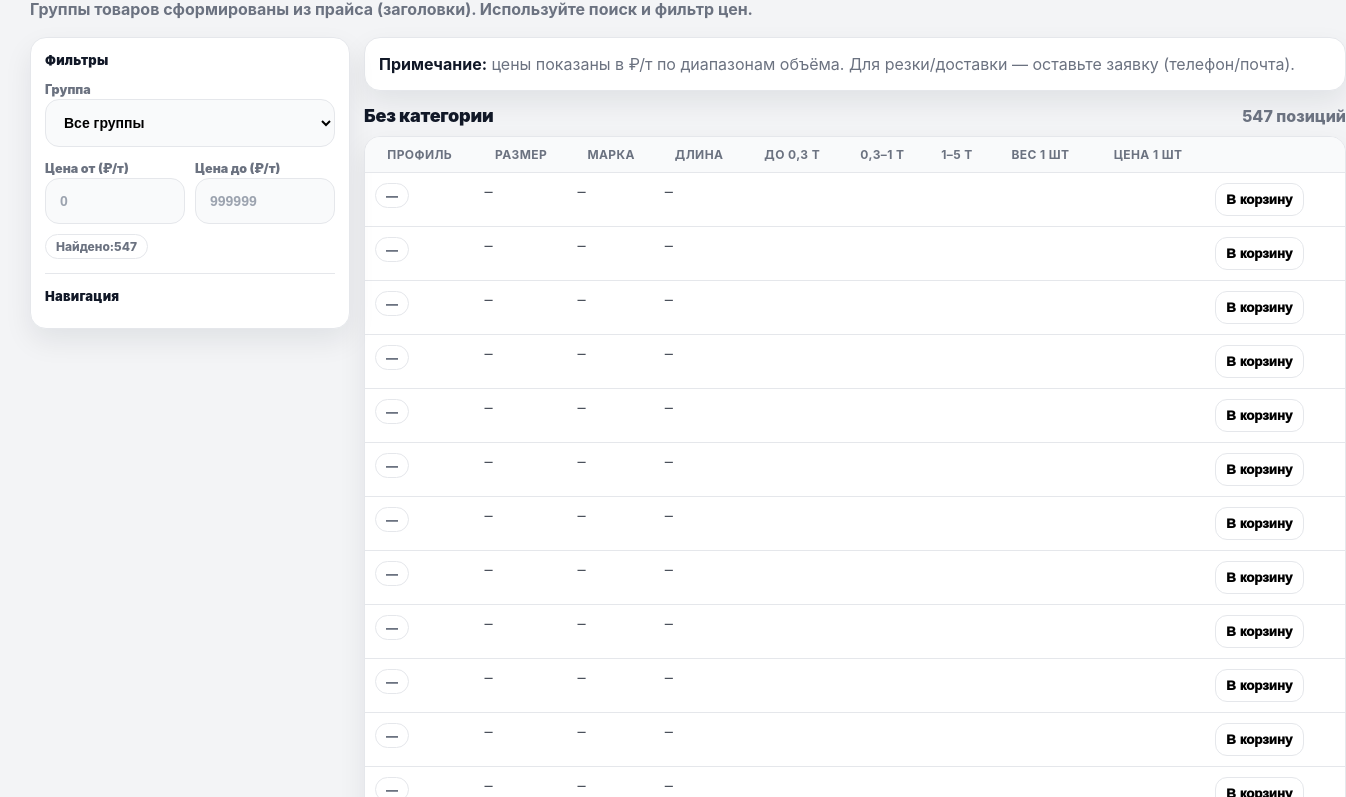
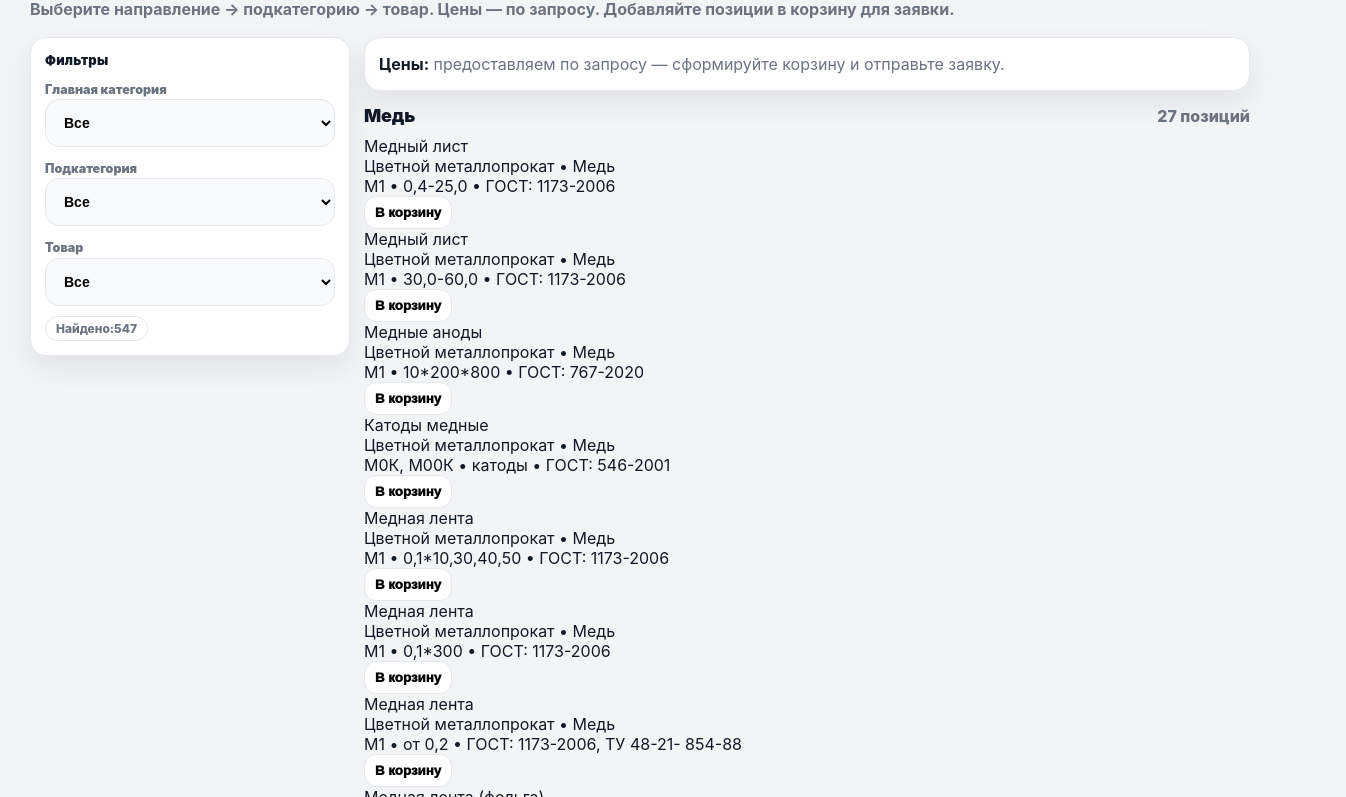
Before and after one commit to Kelvin-Web-stroy/metall, a plain HTML site: page catalog.html in a window 1280 px wide. Shown: the part 136-933 px from the top of the page, 1346 px wide, since content can reach past the window. Drawn offline with Linux system fonts and the light colour scheme.

Commit message:
Add files via upload

```diff
--- a/catalog.html
+++ b/catalog.html
@@ -4,7 +4,7 @@
   <meta charset="utf-8"/>
   <meta name="viewport" content="width=device-width,initial-scale=1"/>
   <title>Каталог — ГераМеталл</title>
-  <meta name="description" content="Каталог по прайсу: группы (синие заголовки), поиск, фильтр цен."/>
+  <meta name="description" content="Каталог: 3 уровня — направление → подкатегория → товар. Добавление в корзину для заявки."/>
   <link rel="stylesheet" href="assets/site.css"/>
   <link rel="stylesheet" href="assets/catalog.css"/>
 </head>
@@ -14,10 +14,8 @@
   <div class="container">
     <div class="head">
       <a class="brand" href="index.html">
-          <span class="logo" aria-hidden="true">
-            <!-- <img src="assets/logo.png" alt="ГераМеталл"> -->
-          </span>
-          <span class="name">ГераМеталл<span class="tag">каталог и цены</span></span>
+        <span class="logo" aria-hidden="true"></span>
+        <span class="name">ГераМеталл<span class="tag">каталог</span></span>
       </a>
 
       <a class="catalog-btn" href="catalog.html" title="Каталог">
@@ -26,7 +24,7 @@
       </a>
 
       <form class="search" onsubmit="return false">
-          <input id="q" placeholder="Поиск: марка, размер, профиль, ГОСТ…" />
+        <input id="q" placeholder="Поиск по товарам и описанию…" />
         <button type="button" id="btnFind">Найти</button>
       </form>
 
@@ -35,7 +33,6 @@
           🛒 Корзина
           <span class="cart-badge" data-cart-badge style="display:none">0</span>
         </a>
-
         <div class="mini-links">
           <a href="index.html#contacts">Контакты</a>
           <span>·</span>
@@ -48,43 +45,40 @@
 </header>
 
 <main class="container page">
-    <h1 class="page-title">Каталог и цены</h1>
-    <p class="page-sub">Группы товаров сформированы из прайса (заголовки). Используйте поиск и фильтр цен.</p>
+  <h1 class="page-title">Каталог</h1>
+  <p class="page-sub">Выберите направление → подкатегорию → товар. Цены — по запросу. Добавляйте позиции в корзину для заявки.</p>
 
   <div class="catalog-wrap">
     <aside class="sidebar">
       <h3>Фильтры</h3>
 
-        <label class="small" style="color:var(--muted); font-weight:900">Группа</label>
-        <select id="cat" class="field">
-          <option value="">Все группы</option>
+      <label class="small" style="color:var(--muted); font-weight:900">Главная категория</label>
+      <select id="main" class="field">
+        <option value="">Все</option>
       </select>
 
-        <div class="filters">
-          <div>
-            <label class="small" style="color:var(--muted); font-weight:900">Цена от (₽/т)</label>
-            <input id="pmin" class="field" inputmode="numeric" placeholder="0"/>
-          </div>
-          <div>
-            <label class="small" style="color:var(--muted); font-weight:900">Цена до (₽/т)</label>
-            <input id="pmax" class="field" inputmode="numeric" placeholder="999999"/>
-          </div>
-        </div>
+      <div style="height:10px"></div>
+
+      <label class="small" style="color:var(--muted); font-weight:900">Подкатегория</label>
+      <select id="sub" class="field">
+        <option value="">Все</option>
+      </select>
+
+      <div style="height:10px"></div>
+
+      <label class="small" style="color:var(--muted); font-weight:900">Товар</label>
+      <select id="prod" class="field">
+        <option value="">Все</option>
+      </select>
 
       <div style="margin-top:10px">
         <span class="pill">Найдено: <span id="count">—</span></span>
-        </div>
-
-        <div class="side-nav">
-          <hr style="border:none;border-top:1px solid var(--border); margin:14px 0"/>
-          <h3>Навигация</h3>
-          <div id="nav" class="navlist"></div>
       </div>
     </aside>
 
     <section>
       <div class="notice">
-          <b>Примечание:</b> цены показаны в ₽/т по диапазонам объёма. Для резки/доставки — оставьте заявку (телефон/почта).
+        <b>Цены:</b> предоставляем по запросу — сформируйте корзину и отправьте заявку.
       </div>
 
       <div id="out" style="margin-top:14px"></div>
@@ -96,7 +90,7 @@
   <div class="container foot">
     <div>
       <b>ГераМеталл</b><br/>
-        <div class="small">Каталог подтягивается из <b>products.json</b>. Для наличия и сроков — запросите счёт.</div>
+      <div class="small">Данные каталога подтягиваются из <b>products.json</b>.</div>
     </div>
     <div>
       <b>Контакты</b><br/>
@@ -106,51 +100,63 @@
   </div>
 </footer>
 
-  <!-- ВАЖНО: app.js подключаем ДО основного скрипта, чтобы cartAdd() был доступен -->
 <script src="assets/app.js"></script>
 
 <script>
   document.getElementById('y').textContent = new Date().getFullYear();
 
-    const fmtInt = (n) => (n===null || n===undefined || n==="" ? "" : new Intl.NumberFormat('ru-RU').format(n));
-    const fmtMoney = (n) => (n===null || n===undefined || n==="" ? "" : new Intl.NumberFormat('ru-RU', {maximumFractionDigits: 2}).format(n));
-
-    function slugify(text){
-      return (text || "")
-        .toString().trim().toLowerCase()
-        .replace(/[^\p{L}\p{N}\s-]/gu, "")
-        .replace(/\s+/g, "-")
-        .slice(0, 80) || "cat";
-    }
-
-    function rowMatches(p, q){
-      if(!q) return true;
-      const hay = (p.category+" "+p.profile+" "+p.size+" "+p.steel+" "+p.length_m).toLowerCase();
-      return hay.includes(q.toLowerCase());
-    }
-
-    function withinPrice(p, min, max){
-      const v = p.price_ton_to_0_3 ?? p.price_ton_0_3_1 ?? p.price_ton_1_5;
-      if(v===null || v===undefined) return true;
-      if(min && v < min) return false;
-      if(max && v > max) return false;
-      return true;
-    }
-
-    function readHashSearch(){
-      const h = (location.hash || "");
-      if(!h) return null;
-      if(h.startsWith("#search=")){
-        try{ return decodeURIComponent(h.slice("#search=".length)); }
-        catch(e){ return h.slice("#search=".length); }
-      }
-      return null;
-    }
-
   function escapeHtml(str){
     return (str || '').toString()
       .replaceAll('&','&amp;').replaceAll('<','&lt;').replaceAll('>','&gt;')
       .replaceAll('"','&quot;').replaceAll("'","&#039;");
+  }
+
+  function parseParams(){
+    const qp = new URLSearchParams(location.search || "");
+    const hp = new URLSearchParams((location.hash || "").replace(/^#/, ""));
+    return {
+      main: hp.get("main") || qp.get("main") || "",
+      sub: hp.get("sub") || qp.get("sub") || "",
+      prod: hp.get("prod") || qp.get("prod") || "",
+      q: hp.get("search") || qp.get("search") || "",
+    };
+  }
+
+  function matchText(p, q){
+    if(!q) return true;
+    const hay = (p.main+" "+p.sub+" "+p.product+" "+(p.description||"")+" "+(p.gost||"")).toLowerCase();
+    return hay.includes(q.toLowerCase());
+  }
+
+  function renderList(title, list){
+    const rows = list.map(p=>{
+      const data = encodeURIComponent(JSON.stringify(p));
+      const desc = [p.description, p.gost ? ("ГОСТ: "+p.gost) : ""].filter(Boolean).join(" • ");
+      return `
+        <div class="prod-card">
+          <div class="prod-main">
+            <div class="prod-title">${escapeHtml(p.product)}</div>
+            <div class="prod-sub">${escapeHtml([p.main, p.sub].filter(Boolean).join(" • "))}</div>
+            ${desc ? `<div class="prod-desc">${escapeHtml(desc)}</div>` : ``}
+          </div>
+          <div class="prod-actions">
+            <button class="add-btn" data-add="${data}">В корзину</button>
+          </div>
+        </div>
+      `;
+    }).join("");
+
+    return `
+      <section class="cat-section">
+        <div class="cat-head">
+          <h2 class="cat-title">${escapeHtml(title)}</h2>
+          <div class="cat-meta">${list.length} позиций</div>
+        </div>
+        <div class="prod-list">
+          ${rows || `<div class="notice">По текущим фильтрам ничего не найдено.</div>`}
+        </div>
+      </section>
+    `;
   }
 
   function bindAddButtons(){
@@ -166,201 +172,90 @@
     });
   }
 
-    function renderSection(cat, list){
-      const id = slugify(cat);
-      const meta = `${list.length} позиций`;
-
-      const mCards = list.map(p => {
-        const data = encodeURIComponent(JSON.stringify(p));
-
-        const title = `${p.profile || "Позиция"} ${p.size || ""}`.trim();
-        const sub = [
-          p.steel ? `Марка: ${p.steel}` : "",
-          p.length_m ? `Длина: ${p.length_m}` : "",
-          (p.weight_kg ?? "") !== "" ? `Вес 1 шт: ${p.weight_kg} кг` : ""
-        ].filter(Boolean).join(" • ");
-
-        return `
-          <div class="m-card">
-            <div class="m-top">
-              <div>
-                <div class="m-title">${escapeHtml(title)}</div>
-                <div class="m-sub">${escapeHtml(sub)}</div>
-              </div>
-              <span class="badge">₽/т</span>
-            </div>
-
-            <div class="m-prices">
-              <div class="m-price"><b>до 0,3 т</b><span>${fmtInt(p.price_ton_to_0_3) || "—"} ₽/т</span></div>
-              <div class="m-price"><b>0,3–1 т</b><span>${fmtInt(p.price_ton_0_3_1) || "—"} ₽/т</span></div>
-              <div class="m-price"><b>1–5 т</b><span>${fmtInt(p.price_ton_1_5) || "—"} ₽/т</span></div>
-              <div class="m-price"><b>Цена 1 шт</b><span>${fmtMoney(p.price_piece_rub) || "—"} ₽</span></div>
-            </div>
-
-            <div class="m-add">
-              <button class="add-btn" data-add="${data}">В корзину</button>
-              <a class="btn primary" href="cart.html">Оформить</a>
-            </div>
-          </div>
-        `;
-      }).join("");
-
-      const rows = list.map(p => {
-        const data = encodeURIComponent(JSON.stringify(p));
-        return `
-          <tr>
-            <td><span class="badge">${escapeHtml(p.profile || "—")}</span></td>
-            <td class="mono">${escapeHtml(p.size || "—")}</td>
-            <td class="mono">${escapeHtml(p.steel || "—")}</td>
-            <td class="mono">${escapeHtml(p.length_m || "—")}</td>
-            <td class="mono">${fmtInt(p.price_ton_to_0_3) || ""}</td>
-            <td class="mono">${fmtInt(p.price_ton_0_3_1) || ""}</td>
-            <td class="mono">${fmtInt(p.price_ton_1_5) || ""}</td>
-            <td class="mono">${escapeHtml((p.weight_kg ?? "") + "")}</td>
-            <td class="mono">${fmtMoney(p.price_piece_rub) || ""}</td>
-            <td><button class="add-btn" data-add="${data}">В корзину</button></td>
-          </tr>
-        `;
-      }).join("");
-
-      return `
-        <section class="cat-section" id="${id}">
-          <div class="cat-head">
-            <h2 class="cat-title">${escapeHtml(cat)}</h2>
-            <div class="cat-meta">${meta}</div>
-          </div>
-
-          <div class="m-cards">${mCards}</div>
-
-          <div class="table-wrap">
-            <table class="table">
-              <thead>
-                <tr>
-                  <th>Профиль</th>
-                  <th>Размер</th>
-                  <th>Марка</th>
-                  <th>Длина</th>
-                  <th>до 0,3 т</th>
-                  <th>0,3–1 т</th>
-                  <th>1–5 т</th>
-                  <th>Вес 1 шт</th>
-                  <th>Цена 1 шт</th>
-                  <th></th>
-                </tr>
-              </thead>
-              <tbody>
-                ${rows || `<tr><td colspan="10" style="color:var(--muted)">Нет позиций по фильтрам</td></tr>`}
-              </tbody>
-            </table>
-          </div>
-        </section>
-      `;
-    }
-
   async function main(){
     const res = await fetch('products.json', {cache:'no-store'});
     const products = await res.json();
 
-      const cats = [...new Set(products.map(p => p.category).filter(Boolean))];
-
+    const $main = document.querySelector('#main');
+    const $sub = document.querySelector('#sub');
+    const $prod = document.querySelector('#prod');
     const $q = document.querySelector('#q');
-      const $cat = document.querySelector('#cat');
-      const $pmin = document.querySelector('#pmin');
-      const $pmax = document.querySelector('#pmax');
+    const $btn = document.querySelector('#btnFind');
     const $out = document.querySelector('#out');
     const $count = document.querySelector('#count');
-      const $nav = document.querySelector('#nav');
-      const $btn = document.querySelector('#btnFind');
 
-      $cat.innerHTML = `<option value="">Все группы</option>` + cats.map(c => `<option value="${escapeHtml(c)}">${escapeHtml(c)}</option>`).join('');
-      $nav.innerHTML = cats.map(c => `<a href="#${slugify(c)}">${escapeHtml(c)}</a>`).join("");
+    const params = parseParams();
+    if(params.q) $q.value = params.q;
+
+    const mains = [...new Set(products.map(p=>p.main).filter(Boolean))].sort();
+    $main.innerHTML = '<option value="">Все</option>' + mains.map(v=>`<option value="${escapeHtml(v)}">${escapeHtml(v)}</option>`).join('');
+
+    function fillSubs(){
+      const m = $main.value;
+      const subs = [...new Set(products.filter(p=>!m || p.main===m).map(p=>p.sub).filter(Boolean))].sort();
+      $sub.innerHTML = '<option value="">Все</option>' + subs.map(v=>`<option value="${escapeHtml(v)}">${escapeHtml(v)}</option>`).join('');
+    }
+    function fillProds(){
+      const m = $main.value;
+      const s = $sub.value;
+      const prods = [...new Set(products.filter(p=>(!m||p.main===m)&&(!s||p.sub===s)).map(p=>p.product).filter(Boolean))].sort();
+      $prod.innerHTML = '<option value="">Все</option>' + prods.map(v=>`<option value="${escapeHtml(v)}">${escapeHtml(v)}</option>`).join('');
+    }
+
+    if(params.main && mains.includes(params.main)){ $main.value = params.main; }
+    fillSubs();
+    if(params.sub){
+      const subsNow=[...new Set(products.filter(p=>!params.main || p.main===params.main).map(p=>p.sub).filter(Boolean))];
+      if(subsNow.includes(params.sub)) $sub.value=params.sub;
+    }
+    fillProds();
+    if(params.prod){
+      const prodsNow=[...new Set(products.filter(p=>(!params.main||p.main===params.main)&&(!params.sub||p.sub===params.sub)).map(p=>p.product).filter(Boolean))];
+      if(prodsNow.includes(params.prod)) $prod.value=params.prod;
+    }
 
     function apply(){
-        const q = ($q.value || "").trim();
-        const cat = $cat.value;
-        const min = parseInt(($pmin.value || "").replace(/\D/g,""), 10) || null;
-        const max = parseInt(($pmax.value || "").replace(/\D/g,""), 10) || null;
+      const m=$main.value;
+      const s=$sub.value;
+      const pr=$prod.value;
+      const q=($q.value||"").trim();
 
       const filtered = products.filter(p =>
-          (!cat || p.category === cat) &&
-          rowMatches(p, q) &&
-          withinPrice(p, min, max)
+        (!m || p.main===m) &&
+        (!s || p.sub===s) &&
+        (!pr || p.product===pr) &&
+        matchText(p,q)
       );
 
-        const map = new Map();
+      $count.textContent = filtered.length;
+
+      // group by subcategory for readability
+      const map=new Map();
       for(const p of filtered){
-          const key = p.category || "Без категории";
+        const key = p.sub || "Без подкатегории";
         if(!map.has(key)) map.set(key, []);
         map.get(key).push(p);
       }
 
-        let html = "";
+      let html="";
       for(const [k, list] of map.entries()){
-          html += renderSection(k, list);
+        html += renderList(k, list);
       }
-
       $out.innerHTML = html || `<div class="notice">По текущим фильтрам ничего не найдено.</div>`;
-        $count.textContent = filtered.length;
-
-        // ВАЖНО: биндим кнопки после вставки HTML
       bindAddButtons();
     }
 
-      [$q, $cat, $pmin, $pmax].forEach(el => el.addEventListener('input', apply));
+    $main.addEventListener('change', ()=>{ fillSubs(); fillProds(); apply(); });
+    $sub.addEventListener('change', ()=>{ fillProds(); apply(); });
+    $prod.addEventListener('change', apply);
+    $q.addEventListener('input', apply);
     $btn.addEventListener('click', apply);
 
-      // hash search
-      const hashSearch = readHashSearch();
-      if(hashSearch){
-        $q.value = hashSearch;
-      }
-
     apply();
-
-      // scroll to section if hash is category slug
-      const h = location.hash?.slice(1);
-      if(h && !h.startsWith("search=")){
-        setTimeout(() => {
-          const el = document.getElementById(h);
-          if(el) el.scrollIntoView({behavior:"smooth", block:"start"});
-        }, 250);
-      }
   }
 
   main();
 </script>
 
-  <nav class="bottom-nav" aria-label="Нижнее меню">
-    <div class="grid">
-      <a href="index.html">
-        <svg viewBox="0 0 24 24" fill="none" stroke="currentColor" stroke-width="2">
-          <path d="M3 10.5 12 3l9 7.5V21a1 1 0 0 1-1 1h-5v-7H9v7H4a1 1 0 0 1-1-1z"/>
-        </svg>
-        Главная
-      </a>
-      <a href="catalog.html">
-        <svg viewBox="0 0 24 24" fill="none" stroke="currentColor" stroke-width="2">
-          <path d="M4 6h16M4 12h16M4 18h10"/>
-        </svg>
-        Каталог
-      </a>
-      <a href="cart.html" style="position:relative">
-        <svg viewBox="0 0 24 24" fill="none" stroke="currentColor" stroke-width="2">
-          <path d="M6 6h15l-1.5 9h-12z"/><path d="M6 6 5 3H2"/>
-          <path d="M9 22a1 1 0 1 0 0-2 1 1 0 0 0 0 2z"/>
-          <path d="M18 22a1 1 0 1 0 0-2 1 1 0 0 0 0 2z"/>
-        </svg>
-        Корзина
-        <span class="cart-badge" data-cart-badge style="display:none">0</span>
-      </a>
-      <a href="tel:+79000000000">
-        <svg viewBox="0 0 24 24" fill="none" stroke="currentColor" stroke-width="2">
-          <path d="M22 16.9v3a2 2 0 0 1-2.2 2 19.8 19.8 0 0 1-8.6-3.1 19.5 19.5 0 0 1-6-6A19.8 19.8 0 0 1 2.1 4.2 2 2 0 0 1 4.1 2h3a2 2 0 0 1 2 1.7c.1.9.3 1.8.6 2.6a2 2 0 0 1-.5 2.1L8 10a16 16 0 0 0 6 6l1.6-1.2a2 2 0 0 1 2.1-.5c.8.3 1.7.5 2.6.6A2 2 0 0 1 22 16.9z"/>
-        </svg>
-        Звонок
-      </a>
-    </div>
-  </nav>
-
 </body>
 </html>
```
Also changed, not shown: index.html (+16 -0 lines). Lines whose indentation alone changed are shown as unchanged.
